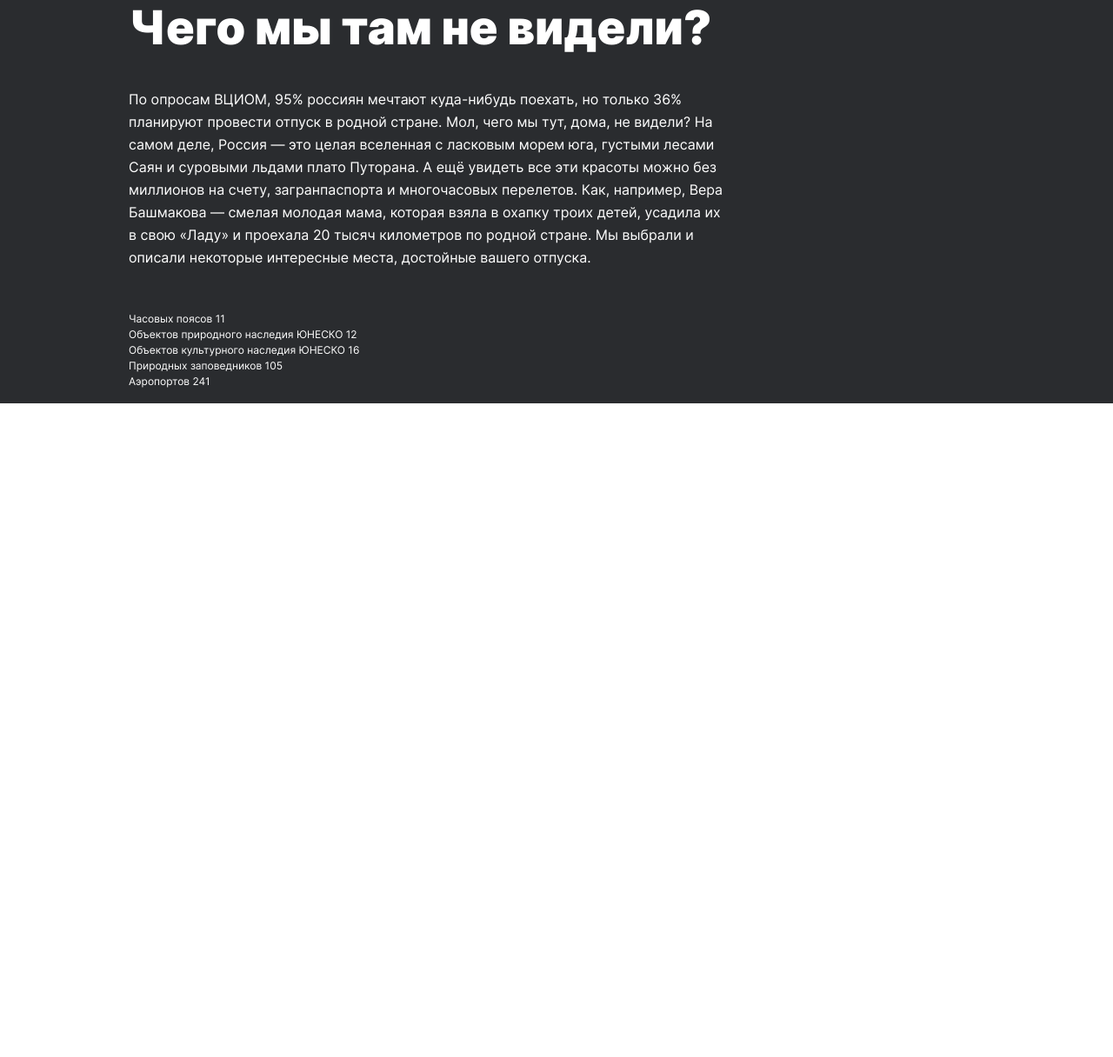
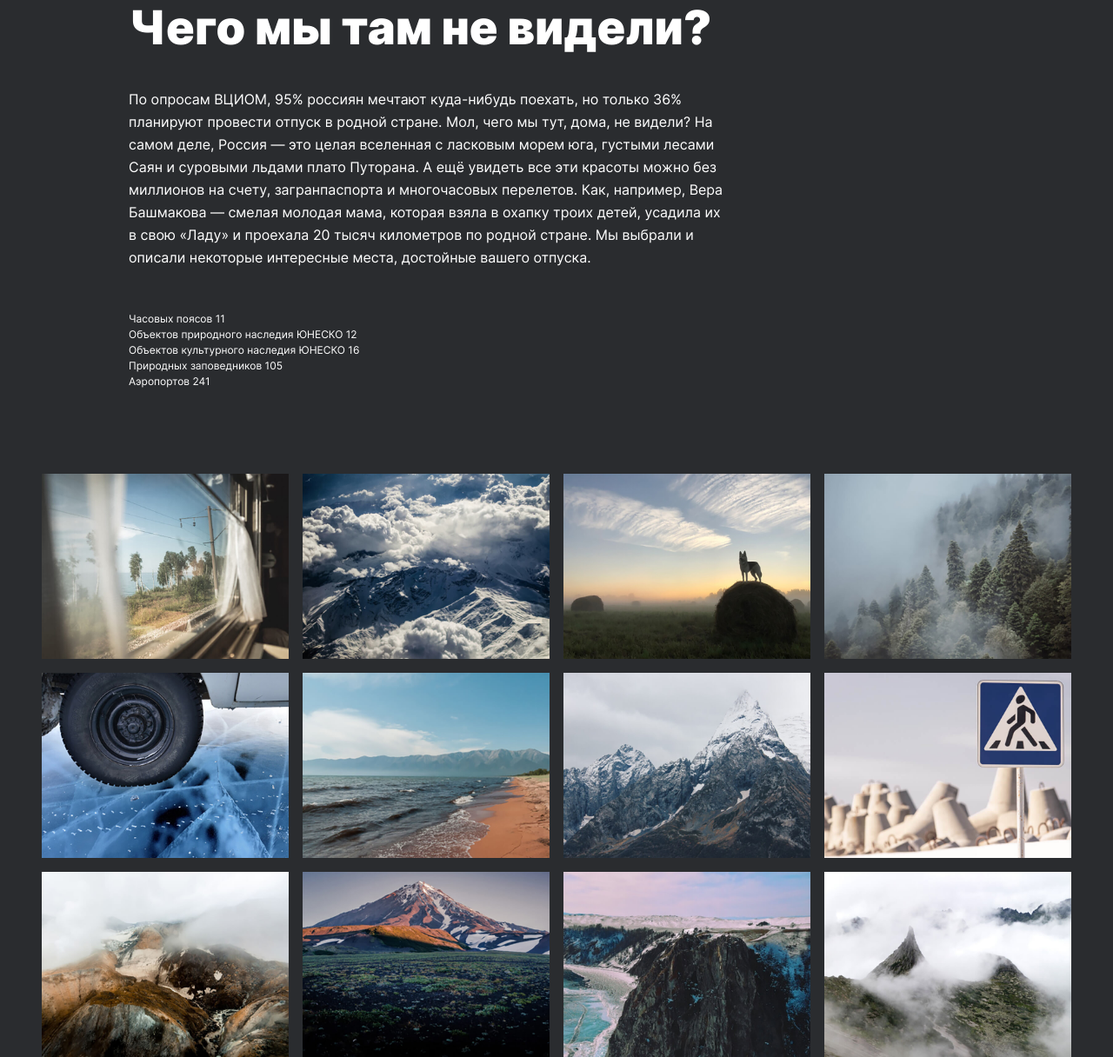
Before and after one commit to AnaFrost/russian-travel, a plain HTML site: page index.html in a window 1280 px wide. Shown: the part 1230-2446 px from the top of the page at 87% size. Before the commit the page ends 1694 px from the top, so only its background shows below. Drawn offline with Linux system fonts and the light colour scheme; files whose address does not match are found by name.

Commit message:
Grid section (#4)
* feat(photo-grid): added new section with styles

* improvement(lead): reworked previous blocks styles

* improvement(intro): reworked previous blocks styles

```diff
--- /dev/null
+++ b/blocks/content/content.css
@@ -0,0 +1,9 @@
+@import url(./lead/lead.css);
+@import url(./intro/intro.css);
+@import url(./photo-grid/photo-grid.css);
+
+.content {
+	display: flex;
+	flex-direction: column;
+	align-items: center;
+}
--- /dev/null
+++ b/blocks/content/intro/intro.css
@@ -0,0 +1,32 @@
+@import url(./intro__title.css);
+@import url(./intro__text.css);
+@import url(./intro__list.css);
+@import url(./intro__list-item.css);
+
+.intro {
+	display: flex;
+	flex-direction: column;
+	padding-top: 96px;
+	align-content: flex-start;
+	max-width: 984px;
+	width: 100%;
+	box-sizing: border-box;
+}
+
+@media (max-width: 1200px) {
+	.intro {
+		max-width: 928px;
+	}
+}
+
+@media (max-width: 960px) {
+	.intro {
+		padding: 88px 24px 0;
+	}
+}
+
+@media (max-width: 752px) {
+	.intro {
+		padding: 78px 16px 0;
+	}
+}
--- a/blocks/main/intro/intro__text.css
+++ b/blocks/content/intro/intro__text.css
@@ -4,4 +4,11 @@
 	font-size: 16px;
 	line-height: 26px;
 	padding-bottom: 33px;
+	width: 690px;
 }
+
+@media (max-width: 768px) {
+	.intro__text {
+		width: 100%;
+	}
+}
--- /dev/null
+++ b/blocks/content/lead/lead__image.css
@@ -0,0 +1,10 @@
+.lead__image {
+	max-width: 984px;
+	width: 100%;
+}
+
+@media (max-width: 1200px) {
+	.lead__image {
+		max-width: 928px;
+	}
+}
--- /dev/null
+++ b/blocks/content/photo-grid/photo-grid.css
@@ -0,0 +1,35 @@
+@import url(./photo-grid__item.css);
+
+.photo-grid {
+	display: grid;
+	padding-top: 81px;
+	grid-template-columns: repeat(4, 1fr);
+	width: 1184px;
+	gap: 16px;
+}
+
+@media (max-width: 1200px) {
+	.photo-grid {
+		padding-top: 92px;
+		grid-template-columns: repeat(3, 1fr);
+		width: 928px;
+		gap: 14px;
+	}
+}
+
+@media (max-width: 960px) {
+	.photo-grid {
+		padding-top: 88px;
+		grid-template-columns: repeat(2, 1fr);
+		width: 720px;
+	}
+}
+
+@media (max-width: 752px) {
+	.photo-grid {
+		padding-top: 64px;
+		gap: 12px;
+		grid-template-columns: repeat(1, minmax(288px, 1fr));
+		width: calc(100% - 32px);
+	}
+}
--- /dev/null
+++ b/blocks/content/photo-grid/photo-grid__item.css
@@ -0,0 +1,5 @@
+.photo-grid__item {
+	object-fit: cover;
+	width: 100%;
+	height: 100%;
+}
--- a/blocks/main/intro/intro.css
+++ /dev/null
@@ -1,41 +0,0 @@
-@import url(./intro__title.css);
-@import url(./intro__text.css);
-@import url(./intro__list.css);
-@import url(./intro__list-item.css);
-
-.intro {
-	display: flex;
-	flex-direction: column;
-	width: 690px;
-	padding-top: 96px;
-}
-
-@media (max-width: 992px) {
-	.intro {
-		margin: 0 auto;
-	}
-}
-
-@media (max-width: 768px) {
-	.intro {
-		width: 720px;
-		padding-top: 88px;
-		margin: 0 auto;
-	}
-}
-
-@media (max-width: 720px) {
-	.intro {
-		width: 300px;
-		padding-top: 78px;
-		margin: 0 auto;
-	}
-}
-
-@media (max-width: 600px) {
-	.intro {
-		width: 288px;
-		padding-top: 78px;
-		margin: 0 auto;
-	}
-}
--- a/blocks/main/lead/lead__image.css
+++ /dev/null
@@ -1,24 +0,0 @@
-.lead__image {
-	width: 984px;
-}
-
-@media (max-width: 1024px) {
-	.lead__image {
-		width: 100%;
-		max-width: 928px;
-	}
-}
-
-@media (max-width: 768px) {
-	.lead__image {
-		width: 100%;
-		max-width: 768px;
-	}
-}
-
-@media (max-width: 320px) {
-	.lead__image {
-		width: 100%;
-		max-width: 320px;
-	}
-}
--- a/index.css
+++ b/index.css
@@ -2,8 +2,7 @@
 @import url(./vendor/fonts.css);
 @import url(./blocks/page.css);
 @import url(./blocks/header/header.css);
-@import url(./blocks/main/lead/lead.css);
-@import url(./blocks/main/intro/intro.css);
+@import url(./blocks/content/content.css);
 
 html {
 	scroll-behavior: smooth;
--- a/index.html
+++ b/index.html
@@ -24,7 +24,7 @@
 					<li><button class="header__lang-button">En</button></li>
 				</ul>
 			</header>
-			<main>
+			<main class="content">
 				<section class="lead">
 					<h1 class="lead__title">Путешествия по России</h1>
 					<h2 class="lead__subtitle">
@@ -61,6 +61,80 @@
 						<li class="intro__list-item">Аэропортов 241</li>
 					</ul>
 				</section>
+				<section class="photo-grid">
+					<img
+						class="photo-grid__item"
+						src="images/photo-grid-train.jpg"
+						alt="
+					"
+					/>
+					<img
+						class="photo-grid__item"
+						src="images/photo-grid-atharva-tulsi.jpg"
+						alt="
+					"
+					/>
+					<img
+						class="photo-grid__item"
+						src="images/photo-grid-tuman.jpg"
+						alt="
+					"
+					/>
+					<img
+						class="photo-grid__item"
+						src="images/photo-grid-sochi.jpg"
+						alt="
+					"
+					/>
+					<img
+						class="photo-grid__item"
+						src="images/photo-grid-arisa.jpg"
+						alt="
+					"
+					/>
+					<img
+						class="photo-grid__item"
+						src="images/photo-grid-baikal.jpg"
+						alt="
+					"
+					/>
+					<img
+						class="photo-grid__item"
+						src="images/photo-grid-elbrus.jpg"
+						alt="
+					"
+					/>
+					<img
+						class="photo-grid__item"
+						src="images/photo-grid-kondratiev.jpg"
+						alt="
+					"
+					/>
+					<img
+						class="photo-grid__item"
+						src="images/photo-grid-kamchatka-1.jpg"
+						alt="
+					"
+					/>
+					<img
+						class="photo-grid__item"
+						src="images/photo-grid-kamchatka-2.jpg"
+						alt="
+					"
+					/>
+					<img
+						class="photo-grid__item"
+						src="images/photo-grid-baikal-2.jpg"
+						alt="
+					"
+					/>
+					<img
+						class="photo-grid__item"
+						src="images/photo-grid-ergaki.jpg"
+						alt="
+					"
+					/>
+				</section>
 			</main>
 			<footer></footer>
 		</div>
```
Also changed, not shown: blocks/content/intro/intro__list-item.css (renamed from blocks/main/intro/intro__list-item.css), blocks/content/intro/intro__list.css (renamed from blocks/main/intro/intro__list.css), blocks/content/intro/intro__title.css (renamed from blocks/main/intro/intro__title.css), blocks/content/lead/lead.css (renamed from blocks/main/lead/lead.css), blocks/content/lead/lead__caption.css (renamed from blocks/main/lead/lead__caption.css), blocks/content/lead/lead__image-container.css (renamed from blocks/main/lead/lead__image-container.css), blocks/content/lead/lead__subtitle.css (renamed from blocks/main/lead/lead__subtitle.css), blocks/content/lead/lead__title.css (renamed from blocks/main/lead/lead__title.css).
